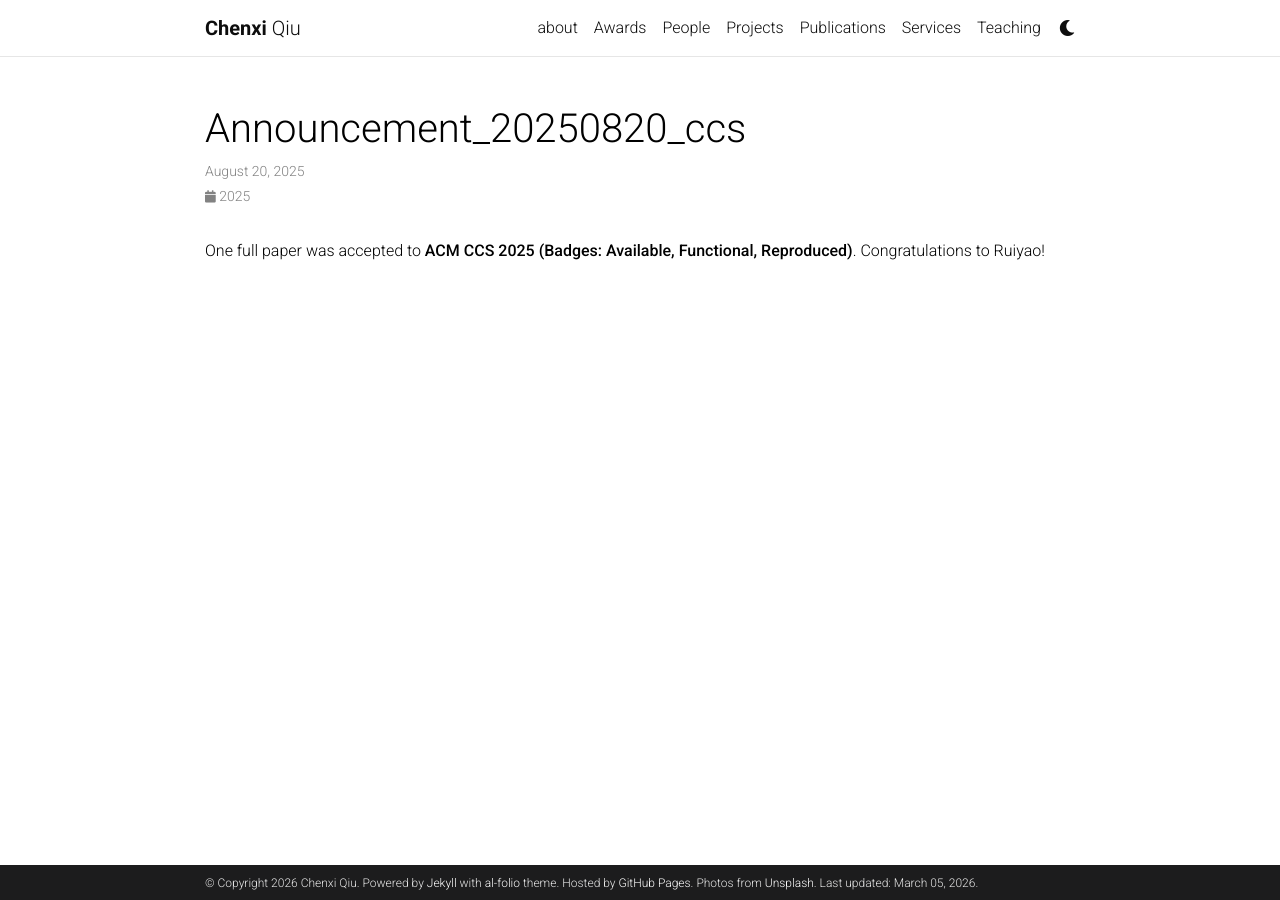
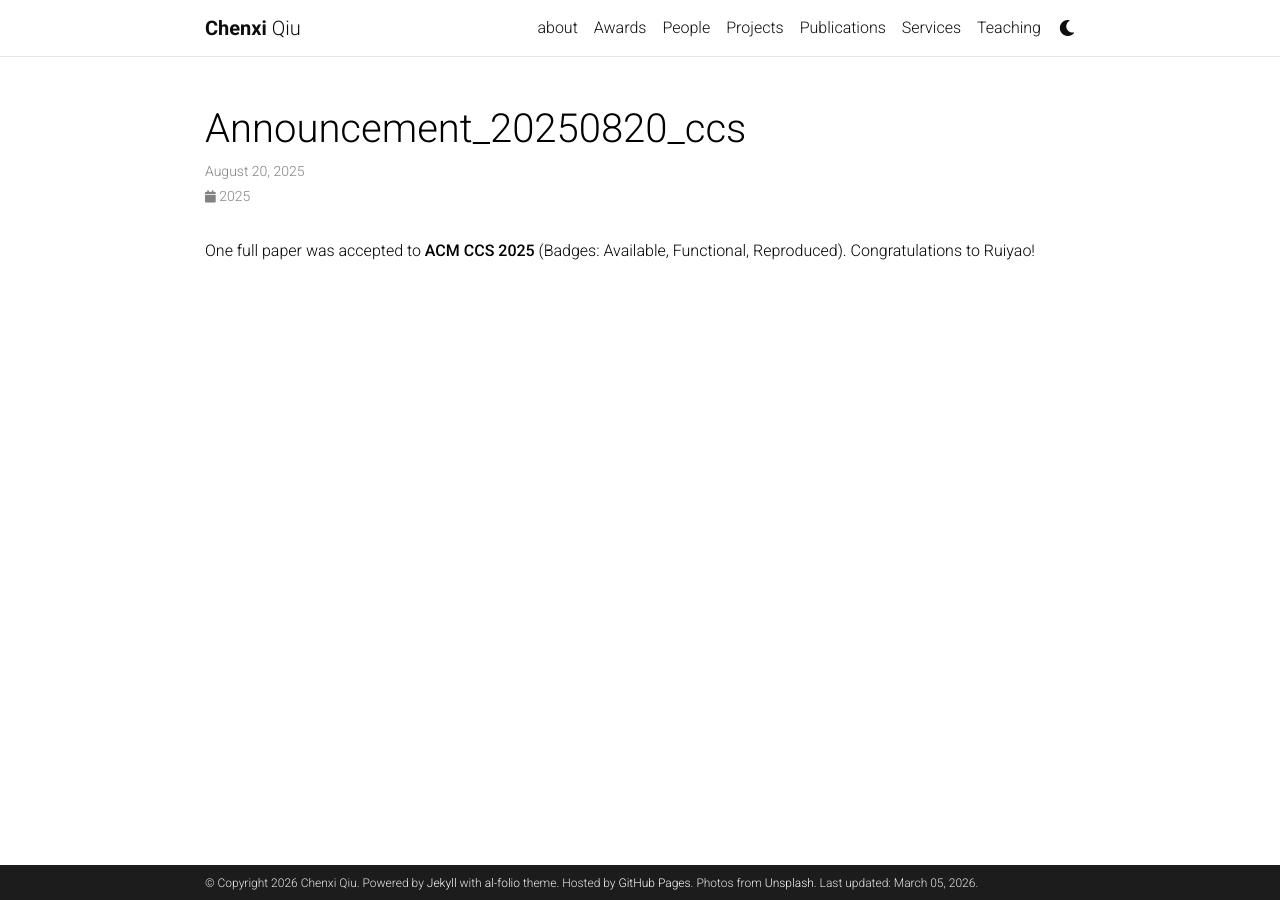
Before and after one commit to chenxiunt/chenxiunt.github.io, a Jekyll site: the page built from _news/announcement_20250820_CCS.md, in a window 1280 px wide. Built offline with Jekyll 4.4.1, drawn with Linux system fonts in a browser that asks for light colours; comment, search, counter and statistics services are not loaded; a style sheet for code colours, icons or effects is not loaded.

```diff
--- a/_news/announcement_20250820_CCS.md
+++ b/_news/announcement_20250820_CCS.md
@@ -4,4 +4,4 @@ date: 2025-08-20 17:59:00-0400
 inline: true
 ---
 
-One full paper was accepted to **ACM CCS 2025 (Badges: Available, Functional, Reproduced)**. Congratulations to Ruiyao!
+One full paper was accepted to **ACM CCS 2025** (Badges: Available, Functional, Reproduced). Congratulations to Ruiyao!
```
